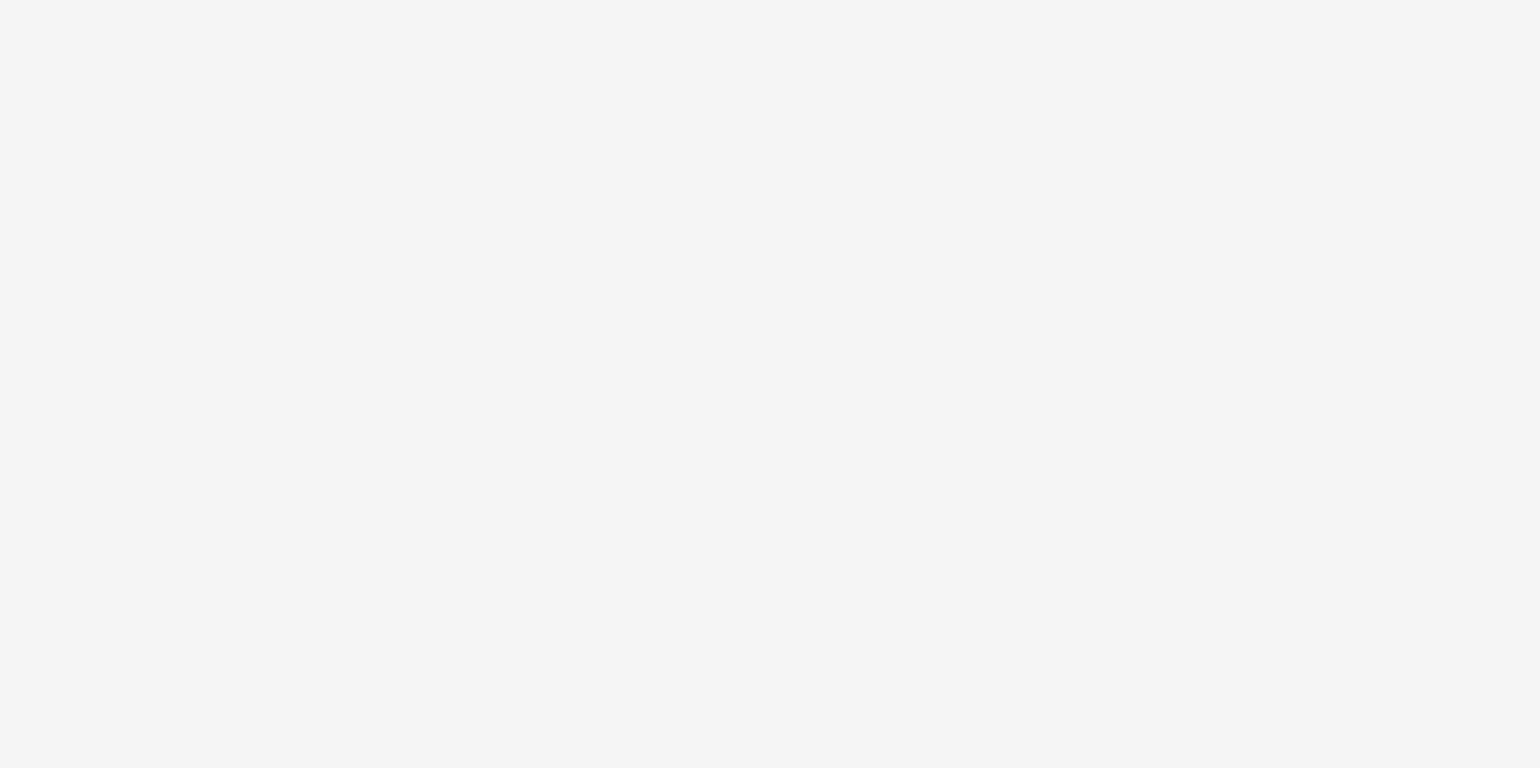
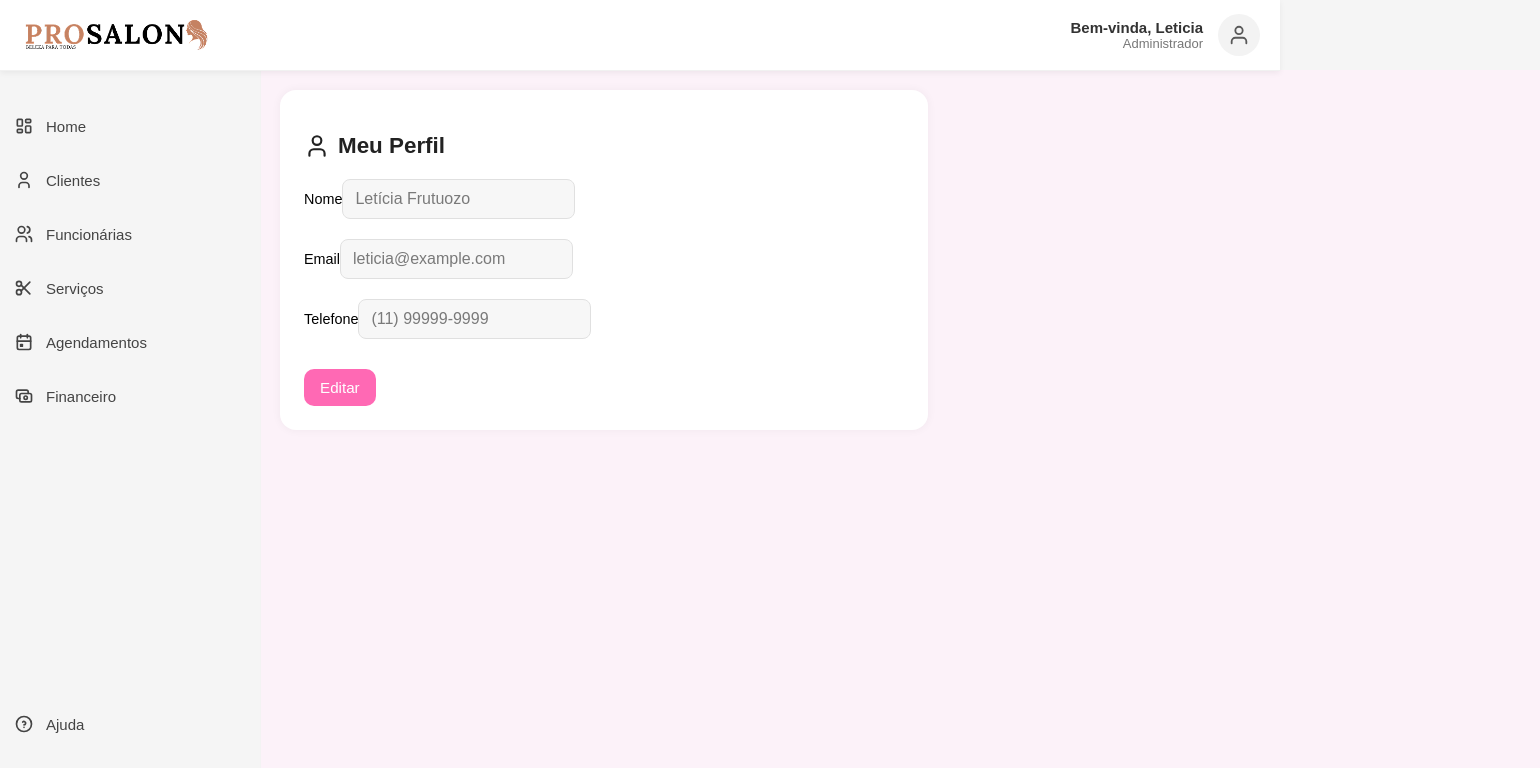
Before and after one commit to The-developeers/PRO-Salon, a React (Vite) app in the folder frontend/: page /usuario in a window 1280 px wide. Before the commit this address had no page. Shown: the top 768 px of the page, 1540 px wide, since content can reach past the window. Built offline with nearby package versions, Linux system fonts and the light colour scheme.

Commit message:
Pagina Usuario 1.0

```diff
--- a/frontend/src/App.tsx
+++ b/frontend/src/App.tsx
@@ -1,12 +1,14 @@
 import { BrowserRouter, Routes, Route } from "react-router-dom";
 import Home from "./page/Home";
-import Login from './page/Login'
+import Login from './page/Login';
+import Usuario from './page/Usuario';
 
 function App() {
   return (
     <BrowserRouter>
       <Routes>
         <Route path="/" element={<Home />} />
+        <Route path="/usuario" element={<Usuario />} />
         <Route path="/login" element={<Login />} />
         <Route path="/dashboard" element={<Home />} />
         <Route path="/clientes" element={<div>Clientes</div>} />
--- a/frontend/src/page/Login.tsx
+++ b/frontend/src/page/Login.tsx
@@ -1,4 +1,3 @@
-import React from "react"
 import '../style/Login.css'
 import Logo from '../../public/img/Logo.png'
 import IconEmail from '../../public/img/IconEmail.png'
--- /dev/null
+++ b/frontend/src/page/Usuario.tsx
@@ -0,0 +1,86 @@
+import { useState } from "react";
+import { User } from "lucide-react";
+import Sidebar from "../components/Sidebar";
+import TheHeader from "../components/TheHeader";
+import "../style/Usuario.css";
+
+export default function Usuario() {
+  const [editando, setEditando] = useState(false);
+
+  const [formData, setFormData] = useState({
+    nome: "Letícia Frutuozo",
+    email: "leticia@example.com",
+    telefone: "(11) 99999-9999",
+  });
+
+  function handleChange(e: React.ChangeEvent<HTMLInputElement>) {
+    setFormData({ ...formData, [e.target.name]: e.target.value });
+  }
+
+  function handleSalvar() {
+    setEditando(false);
+  }
+
+  return (
+    <div className="usuario-page">
+      <Sidebar />
+      <div className="usuario-conteudo">
+        <TheHeader />
+
+        <div className="usuario-container">
+          <h2 className="usuario-title">
+            <User size={26} style={{ marginRight: 8 }} />
+            Meu Perfil
+          </h2>
+
+          <div className="usuario-form">
+            <div>
+              <label className="usuario-label">Nome</label>
+              <input
+                name="nome"
+                disabled={!editando}
+                className="usuario-input"
+                value={formData.nome}
+                onChange={handleChange}
+              />
+            </div>
+
+            <div>
+              <label className="usuario-label">Email</label>
+              <input
+                name="email"
+                disabled={!editando}
+                className="usuario-input"
+                value={formData.email}
+                onChange={handleChange}
+              />
+            </div>
+
+            <div>
+              <label className="usuario-label">Telefone</label>
+              <input
+                name="telefone"
+                disabled={!editando}
+                className="usuario-input"
+                value={formData.telefone}
+                onChange={handleChange}
+              />
+            </div>
+
+            <div className="usuario-buttons">
+              {!editando ? (
+                <button className="btn-editar" onClick={() => setEditando(true)}>
+                  Editar
+                </button>
+              ) : (
+                <button className="btn-salvar" onClick={handleSalvar}>
+                  Salvar
+                </button>
+              )}
+            </div>
+          </div>
+        </div>
+      </div>
+    </div>
+  );
+}
--- a/frontend/src/style/Global.css
+++ b/frontend/src/style/Global.css
@@ -0,0 +1,10 @@
+body {
+  width: 100%;
+  margin-top: 70px;
+  margin-left: 260px;
+  padding: 20px;
+  min-height: calc(100vh - 70px);
+  background: var(--background);
+  box-sizing: border-box;
+  font-family: "Poppins", sans-serif;
+}
--- /dev/null
+++ b/frontend/src/style/Usuario.css
@@ -0,0 +1,105 @@
+/* ===== ESTILOS EQUIVALENTES AO BODY ===== */
+.usuario-page {
+  display: flex;
+  width: 100%;
+  margin-top: 70px;
+  margin-left: 260px;
+  padding: 20px;
+  min-height: calc(100vh - 70px);
+  background: var(--background);
+  box-sizing: border-box;
+}
+
+/* ===== ÁREA DE CONTEÚDO (AO LADO DO SIDEBAR) ===== */
+.usuario-conteudo {
+  width: 100%;
+}
+
+/* ===== CONTAINER DO USUÁRIO ===== */
+.usuario-container {
+  background: white;
+  border-radius: 16px;
+  padding: 24px;
+  width: 100%;
+  max-width: 600px;
+  box-shadow: 0 0 10px rgba(0,0,0,0.05);
+}
+
+/* ===== TÍTULO ===== */
+.usuario-title {
+  font-size: 1.4rem;
+  font-weight: 600;
+  margin-bottom: 20px;
+  color: var(--text);
+  display: flex;
+  align-items: center;
+}
+
+/* ===== FORM ===== */
+.usuario-form {
+  display: flex;
+  flex-direction: column;
+  gap: 20px;
+}
+
+.usuario-label {
+  font-size: 0.9rem;
+  font-weight: 500;
+  margin-bottom: 6px;
+}
+
+.usuario-input {
+  padding: 10px 12px;
+  border: 1px solid var(--rosa-primario);
+  border-radius: 8px;
+  font-size: 1rem;
+  color: var(--text);
+  background: var(--rosa-claro);
+  transition: 0.2s;
+}
+
+.usuario-input:disabled {
+  opacity: 0.6;
+  background: #f2f2f2;
+  border-color: #ccc;
+}
+
+.usuario-input:focus {
+  outline: none;
+  border-color: var(--rosa-hover);
+}
+
+/* ===== BOTÕES ===== */
+.usuario-buttons {
+  display: flex;
+  gap: 12px;
+  margin-top: 10px;
+}
+
+.btn-editar,
+.btn-salvar {
+  padding: 10px 16px;
+  border: none;
+  border-radius: 10px;
+  font-size: 0.95rem;
+  cursor: pointer;
+  transition: 0.2s;
+}
+
+.btn-editar {
+  background: var(--rosa-primario);
+  color: white;
+}
+
+.btn-editar:hover {
+  background: var(--rosa-hover);
+}
+
+.btn-salvar {
+  background: #4caf50;
+  color: white;
+}
+
+.btn-salvar:hover {
+  background: #3f8c41;
+}
```
